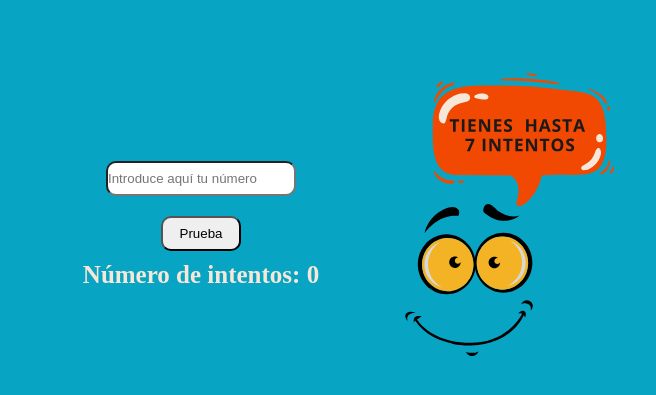
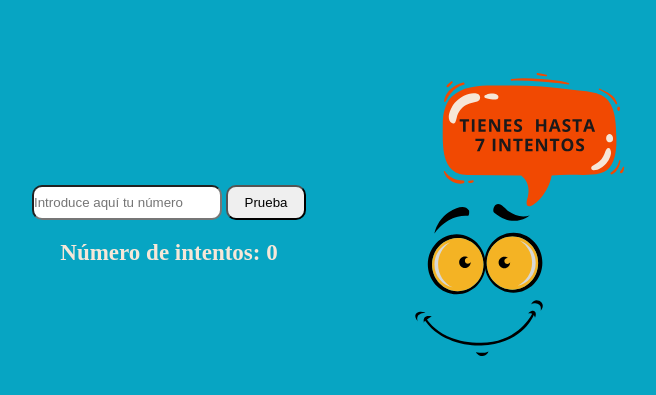
Before and after one commit to dand-code/Guess-the-Number---Game, a plain HTML site: page index.html in a window 1280 px wide. Shown: the part 265-660 px from the top of the page, without its empty margins (311-967 px from the left). Drawn offline with Linux system fonts and the light colour scheme.

Commit message:
adjust grit template fr

```diff
--- a/style/main.css
+++ b/style/main.css
@@ -94,7 +94,7 @@
         font-size: 40px;
     }
     .counter_text{
-        font-size: 25px;
+        font-size: 23px;
     }
 
     .input{
@@ -109,7 +109,7 @@
 @media all and (min-width: 1000px){
     .page{
         display: grid;
-        grid-template-columns:30% 20% 20% 30%;
+        grid-template-columns:25% 25% 25% 25%;
         grid-template-rows: 15% 20% 40% auto;
         grid-template-areas:
     ". . . ."
```
Also changed, not shown: js/main.js (line endings or trailing spaces).
